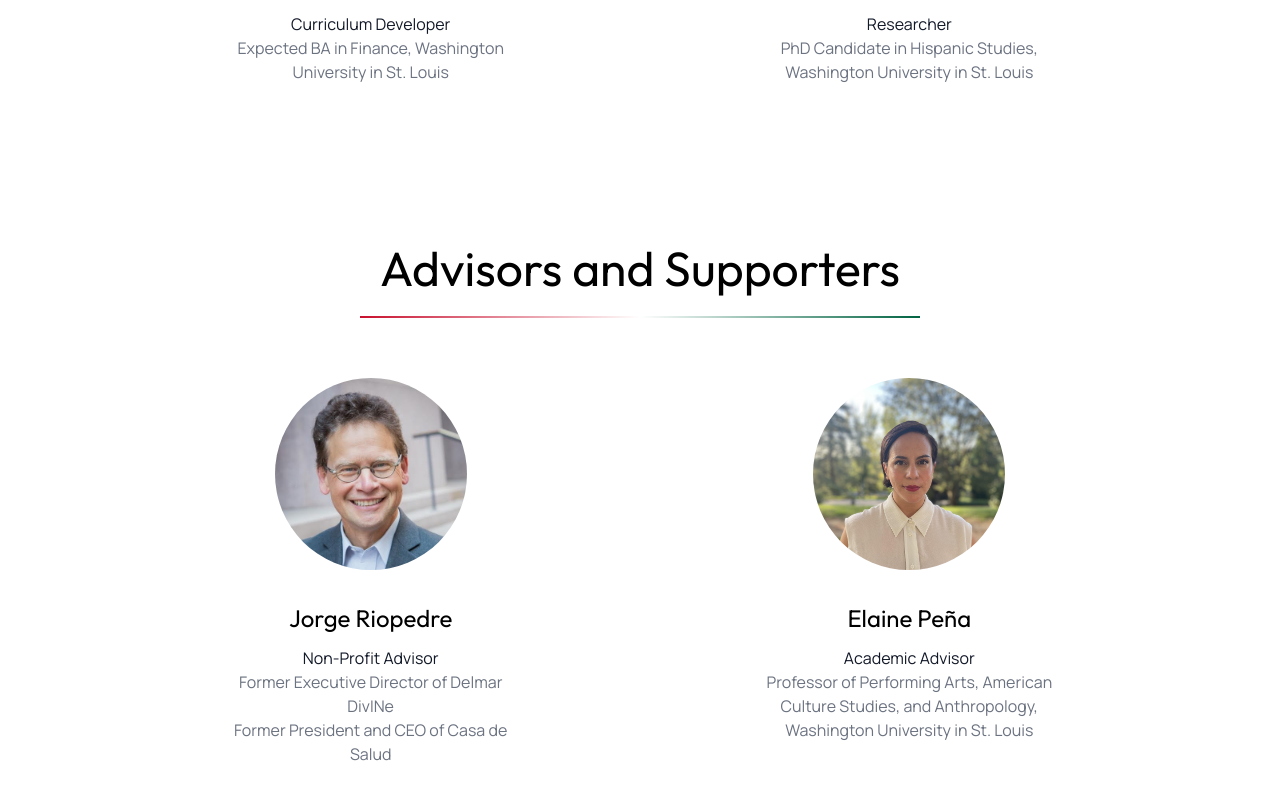
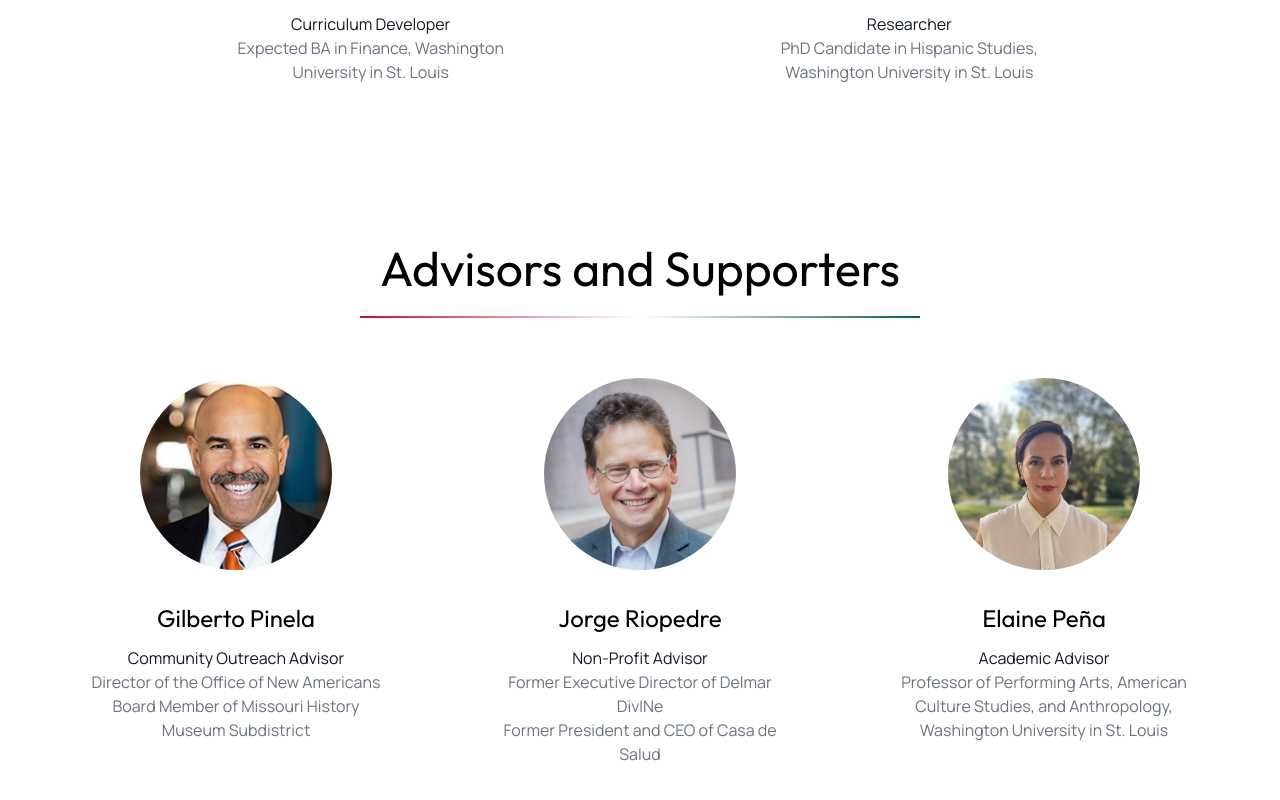
Before and after one commit to DylanAlfonso13/mexstl, a Next.js app: page /about in a window 1280 px wide. Shown: the part 1535-2335 px from the top of the page. Built offline with nearby package versions, Linux system fonts and the light colour scheme.

Commit message:
Added gilberto Pinela

```diff
--- a/src/app/about/page.tsx
+++ b/src/app/about/page.tsx
@@ -117,13 +117,16 @@ export default function About() {
             name="Daniel Gonzales"
             title="Director of Exhibitions Research at Indiana Historical Society"
             imageURL="/daniel_gonzales_picture.png"
-          />
+          /> */}
           <AboutCard
             name="Gilberto Pinela"
-            title="Director of the Office of New Americans"
-            additionalTitle="Board of Missouri Historical Society"
+            title={
+              language === "en" ? "Community Outreach Advisor" : "Asesor de Alcance Comunitario"}
+            additionalTitle={language === "en"
+              ? `Director of the Office of New Americans\nBoard Member of Missouri History Museum Subdistrict`
+              : `Director de la Oficina de Nuevos Americanos\nMiembro de la Junta del Subdistrito del Museo de Historia de Missouri`}
             imageURL="/gilberto_pinela_picture.jpeg"
-          /> */}
+          />
           <AboutCard
             name="Jorge Riopedre"
             title={language === "en" ? "Non-Profit Advisor" : "Asesor"}
```
